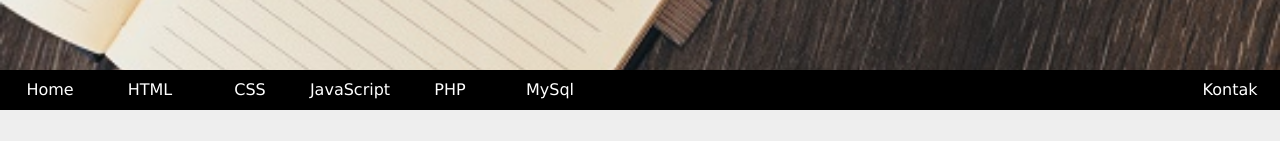
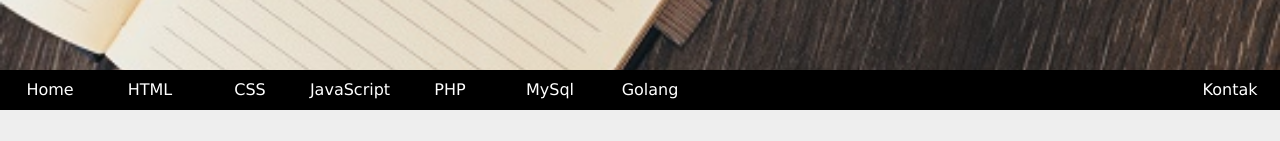
Before and after one commit to dymzfp/artikelku, a plain HTML site: page index.html in a window 1280 px wide. Shown: the part 330-471 px from the top of the page. Drawn offline with Linux system fonts and the light colour scheme.

Commit message:
Add : Golang tab navigation

```diff
--- a/index.html
+++ b/index.html
@@ -29,6 +29,7 @@
 		<a href="#">JavaScript</a>
 		<a href="#">PHP</a>
 		<a href="#">MySql</a>
+		<a href="#">Golang</a>
 		<a href="#" class="nav-kanan">Kontak</a>
 	</nav>
 
```
